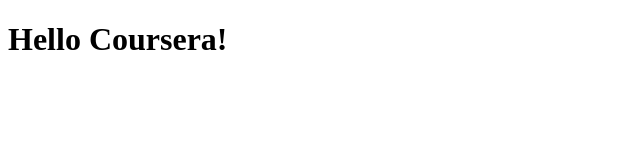
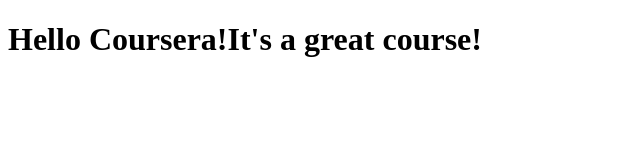
Before and after one commit to linxz-wppa/coursera-test, a plain HTML site: page site/index.html in a window 1280 px wide. Shown: the whole page, without its empty margins (0-640 px from the left). Drawn offline with Linux system fonts and the light colour scheme.

Commit message:
Small addition to our page content.

```diff
--- a/site/index.html
+++ b/site/index.html
@@ -1,9 +1,9 @@
 <!DOCTYPE html>
 <html>
 <head>
-	<title></title>
+	<title>Hello Coursera!</title>
 </head>
 <body>
-	<h1> Hello Coursera! </h1>
+	<h1> Hello Coursera!It's a great course! </h1>
 </body>
 </html>
```
